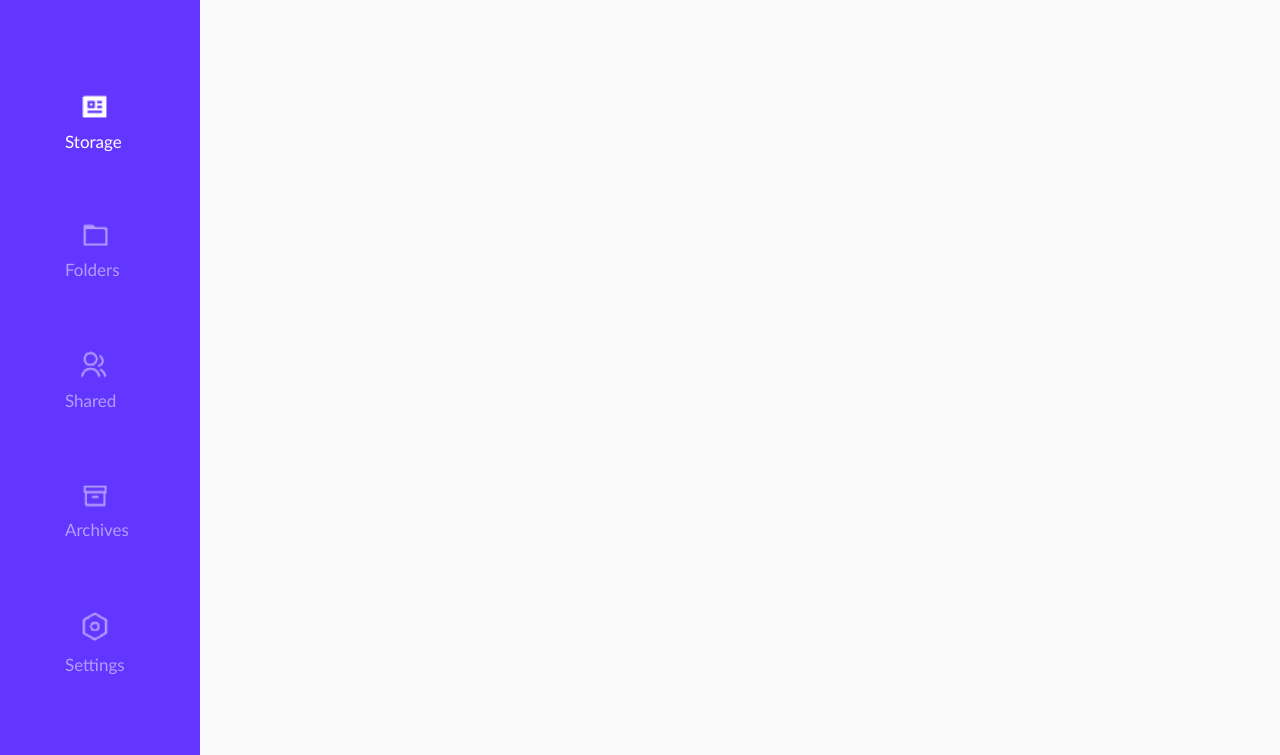
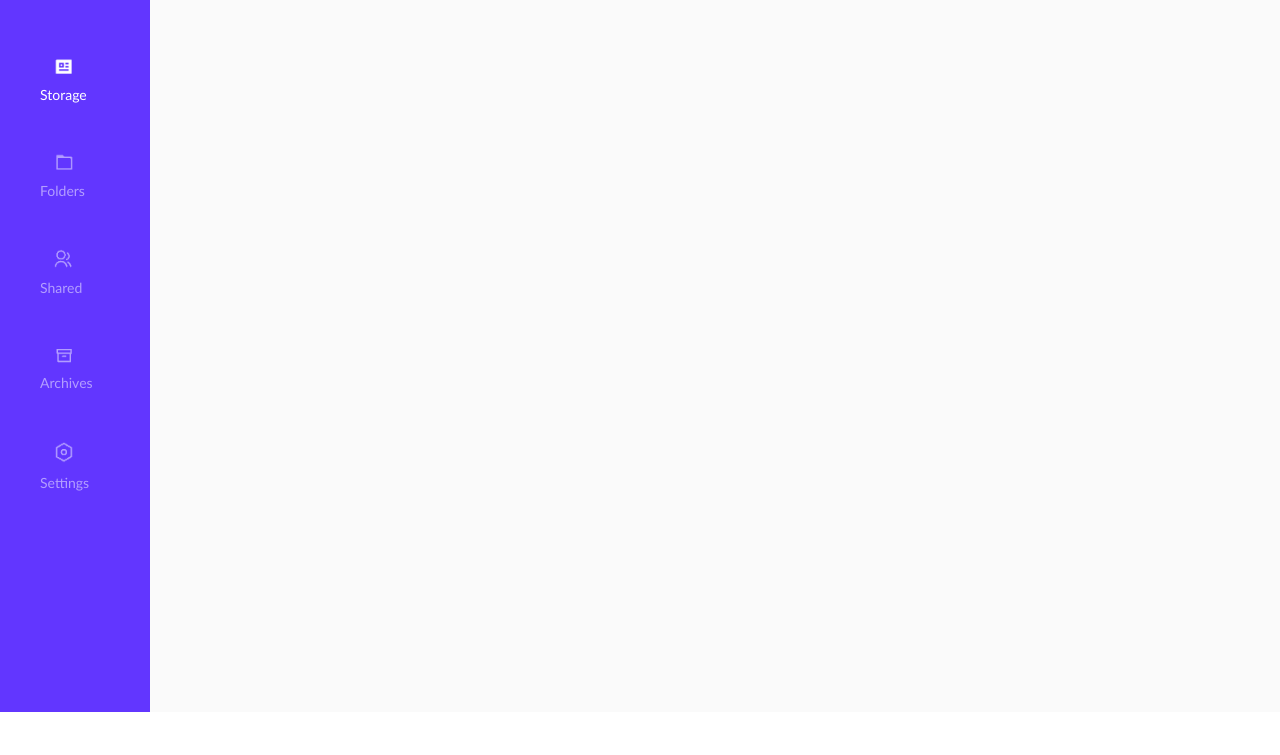
Before and after one commit to Mnde81/cloud, a website: page index.html in a window 1280 px wide. Shown: the part 88-843 px from the top of the page. After the commit the page ends 800 px from the top, so only its background shows below. Drawn offline with Linux system fonts and the light colour scheme.

Commit message:
updated file

```diff
--- a/css/aside.css
+++ b/css/aside.css
@@ -13,7 +13,7 @@ aside {
 
 
 .nav-list {
-    margin-top: 170px;
+    margin-top: 135px;
     margin-left: 20px;
     display: flex;
     flex-direction: column;
@@ -21,12 +21,12 @@ aside {
 }
 
 .link {
-    font-size: 17px;
+    font-size: 14px;
     padding: 10px;
     text-decoration: none;
     color: #B39EFF;
-    margin-bottom: 60px;
-    margin-left: 35px;
+    margin-bottom: 40px;
+    margin-left: 10px;
 
 }
 
@@ -35,7 +35,7 @@ aside {
 }
 
 .nav-icons {
-    width: 30px;
-    margin-left: 60px;
+    width: 20px;
+    margin-left: 34px;
 
 }
--- a/css/header.css
+++ b/css/header.css
@@ -25,7 +25,7 @@
 
 .user-name {
     font-family: 'Trebuchet MS', 'Lucida Sans Unicode', 'Lucida Grande', 'Lucida Sans', Arial, sans-serif;
-    font-size: 20px;
+    font-size: 17px;
     color: #091543;
 }
 
--- a/css/main.css
+++ b/css/main.css
@@ -4,7 +4,7 @@
 
 body {
     display: grid;
-    grid-template-columns: 200px 1fr;
+    grid-template-columns: 150px 1fr;
 
     margin: 0;
     min-height: 100vh;
```
